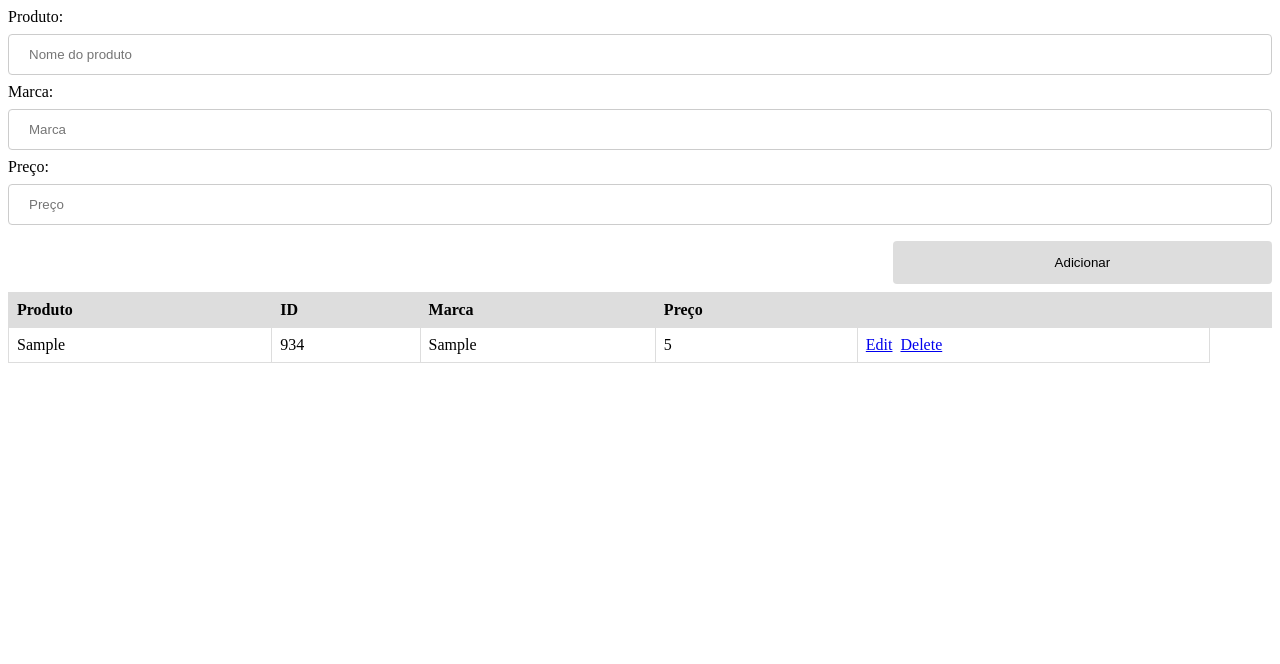
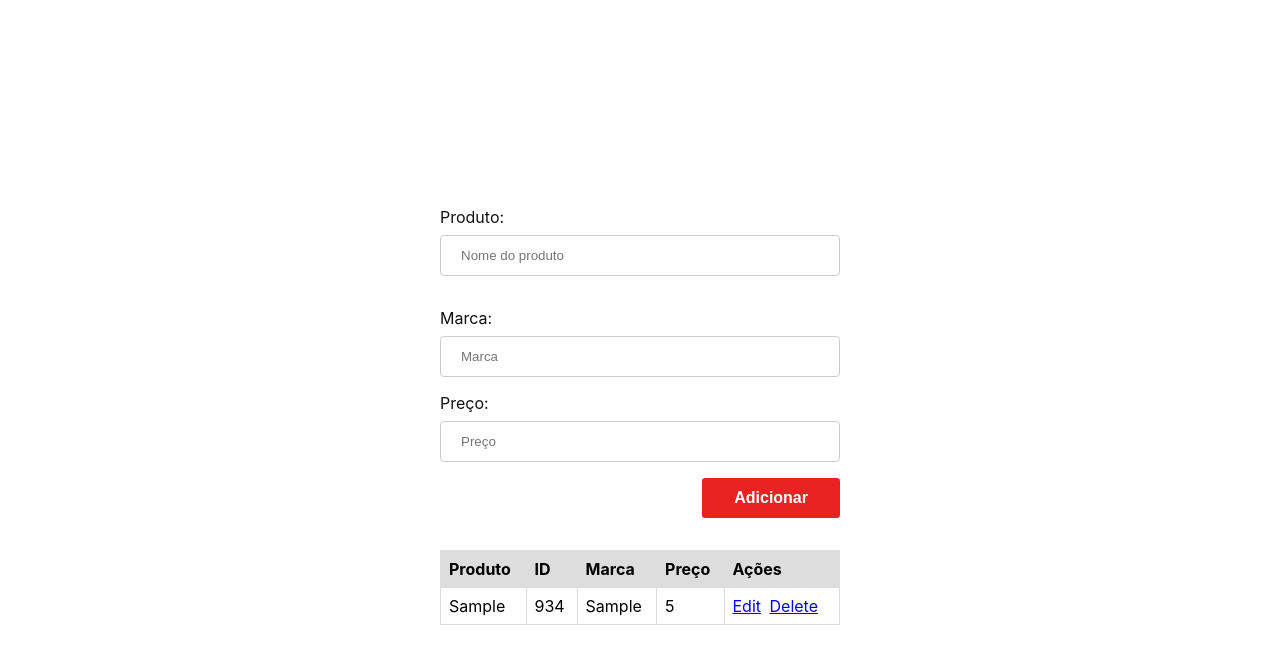
Before and after one commit to Lev361/crud-in-html-css-js, a website: page index.html in a window 1280 px wide. Both pictures are taken after typing "Sample", "Sample", "5" into the empty fields and a click on the input "Adicionar". Drawn offline with Linux system fonts and the light colour scheme.

Commit message:
feat: create method delete and edit

```diff
--- a/css/index.css
+++ b/css/index.css
@@ -1,62 +1,89 @@
-body > table{
+body {
+  margin: 0px;
+  padding: 0px;
+  box-sizing: border-box;
+  display: grid;
+  height: 100vh;
+  place-items: center;
+  font-family: -apple-system, BlinkMacSystemFont, "Segoe UI", Roboto, Oxygen,
+    Ubuntu, Cantarell, "Open Sans", "Helvetica Neue", sans-serif;
+}
+
+body > table {
   width: 80%;
 }
 
-table{
+table {
   border-collapse: collapse;
 }
 
-table.list{
+table.list {
   width: 100%;
 }
 
-td, th{
-	border:1px solid #dddddd;
+td,
+th {
+  border: 1px solid #dddddd;
   text-align: left;
   padding: 8px;
 }
 
-tr:nth-child(even), table.list thead>tr{
-	background-color:#dddddd;
+tr:nth-child(even),
+table.list thead > tr {
+  background-color: #dddddd;
 }
 
-input[type=text], input[type=number]{
+input[type="text"],
+input[type="number"] {
   width: 100%;
   padding: 12px 20px;
-	margin: 8px 0;
+  margin: 8px 0px 0;
   display: inline-block;
-	border:1px solid #ccc;
-	border-radius:4px;
-	box-sizing:border-box;
+  border: 1px solid #ccc;
+  border-radius: 4px;
+  box-sizing: border-box;
 }
 
-input[type=submit]{
-	width: 30%;
-	background-color:#ddd;
-	color: 000;
-	padding:14px 20px;
-	margin:8px 0;
+input[type="submit"] {
+  max-width: 200px;
+  padding: 0.7rem 2rem;
   border: none;
-	border-radius: 4px;
+  outline: none;
+  background: rgb(233, 34, 34);
+  color: #fff;
+  font-size: 1rem;
+  font-weight: 700;
+  border-radius: 0.2rem;
   cursor: pointer;
 }
 
-form div.form-action-button{
+form div.form-action-button {
   text-align: right;
 }
 
-a{
+a {
   cursor: pointer;
   text-decoration: underline;
-	color:#0000ee;
+  color: #0000ee;
   margin-right: 4px;
 }
 
-label.validation-error{
-	color:red;
-	margin-left:5px;
+label.validation-error {
+  color: red;
+  margin-left: 5px;
 }
 
-.hide{
-	display:none;
+.hide {
+  display: none;
 }
+
+form label {
+  color: #111;
+}
+form {
+  width: 400px;
+  display: flex;
+  flex-direction: column;
+  gap: 1rem;
+  margin: 2rem 0px;
+}
--- a/index.html
+++ b/index.html
@@ -1,5 +1,6 @@
 <!DOCTYPE html>
 <html lang="en">
+
 <head>
 	<meta charset="UTF-8">
 	<meta name="viewport" content="width=device-width, initial-scale=1.0">
@@ -7,9 +8,9 @@
 	<script src="js/index.js"></script>
 	<title>CRUD</title>
 </head>
+
 <body>
-		<tr>
-			<td>
+	<div class="container">
 		<form onsubmit="event.preventDefault(); onFormSubmit();" autocomplete="off">
 			<div>
 				<label for="">Produto:</label>
@@ -32,7 +33,8 @@
 				<input type="submit" value="Adicionar">
 			</div>
 		</form>
-			<td>
+
+
 		<table class="list" id="employeeList">
 			<thead>
 				<tr>
@@ -40,16 +42,14 @@
 					<th>ID</th>
 					<th>Marca</th>
 					<th>Preço</th>
-							<th></th>
-							<th></th>
+					<th>Ações</th>
 				</tr>
 			</thead>
 			<tbody>
 
 			</tbody>
 		</table>
-			</td>
-			</td>
-		</tr>
+	</div>
 </body>
+
 </html>
--- a/js/index.js
+++ b/js/index.js
@@ -1,48 +1,65 @@
-function onFormSubmit(){
-	var formData = readFormData();
-	insertNewRecord(formData);
-	resetForm();
+let db = [];
+
+function onFormSubmit() {
+  var formData = readFormData();
+  const newdb = db.filter((data) => data.emCode != formData.emCode);
+  newdb.push(formData);
+  db = newdb;
+  insertNewRecord();
+  resetForm();
 }
 
-function readFormData(){
-	var formData = {}
-
-	formData["emProduct"] = document.getElementById("emProduct").value;
-	formData["emCode"]		=	document.getElementById("emCode").value = Math.floor(Math.random()* 1000);
-	formData["emEmpresa"] = document.getElementById("emEmpresa").value;
-	formData["emPrice"]    = document.getElementById("emPrice").value;
-	return formData;
+function readFormData() {
+  return {
+    emProduct: document.getElementById("emProduct").value,
+    emCode: document.getElementById("emCode").value
+      ? document.getElementById("emCode").value
+      : Math.floor(Math.random() * 1000),
+    emEmpresa: document.getElementById("emEmpresa").value,
+    emPrice: document.getElementById("emPrice").value,
+  };
 }
 
-function insertNewRecord(data){
-	var table = document.getElementById("employeeList").getElementsByTagName("tbody")[0];
-	var newRow = table.insertRow(table.lenght);
+function insertNewRecord() {
+  var table = document.querySelector("tbody");
+  table.innerHTML = "";
+  db.forEach((data) => {
+    table.innerHTML += `
+		<td>${data.emProduct}</td>
+		<td>${data.emCode}</td>
+		<td>${data.emEmpresa}</td>
+		<td>${data.emPrice}</td>
+		<td><a onClick="onEdit(event)">Edit</a>
+		<a onClick="onDelete(event)">Delete</a></td>
 
-	cell1 = newRow.insertCell(0);
-	cell1.innerHTML = data.emProduct;
-
-	cell2 = newRow.insertCell(1);
-	cell2.innerHTML = data.emCode;
-
-	cell3 = newRow.insertCell(2);
-	cell3.innerHTML = data.emEmpresa;
-
-	cell4 = newRow.insertCell(3);
-	cell4.innerHTML = data.emPrice;
-
-	cell4 = newRow.insertCell(4);
-	cell4.innerHTML = `<a onClick="onEdit(this)">Edit</a>
-										 <a>Delete</a>`;
+	`;
+  });
 }
 
-function resetForm(){
-	document.getElementById("emProduct").value = "";
-	document.getElementById("emCode").value    = "";
-  document.getElementById("emEmpresa").value = "";
-  document.getElementById("emPrice").value = "";
+function resetForm(emProduct = "", emEmpresa = "", emPrice = "", emCode = "") {
+  document.getElementById("emProduct").value = emProduct;
+  document.getElementById("emCode").value = emCode;
+  document.getElementById("emEmpresa").value = emEmpresa;
+  document.getElementById("emPrice").value = emPrice;
 }
 
+const onEdit = function (event) {
+  const rowTag = event.target.parentElement.parentElement;
+  const id = rowTag.children[1].innerText;
+  const finded = db.find((data) => data.emCode == id);
+  if (finded) {
+    const { emProduct, emEmpresa, emPrice, emCode } = finded;
+    resetForm(emProduct, emEmpresa, emPrice, emCode);
+    console.log(finded);
+  }
+};
 
-function onEdit(td){
-	//Edit
-}
+const onDelete = function (event) {
+  const rowTag = event.target.parentElement.parentElement;
+  const id = rowTag.children[1].innerText;
+
+  const newDB = db.filter((data) => data.emCode != id);
+
+  db = newDB;
+  insertNewRecord();
+};
```
Lines whose indentation alone changed are shown as unchanged.
